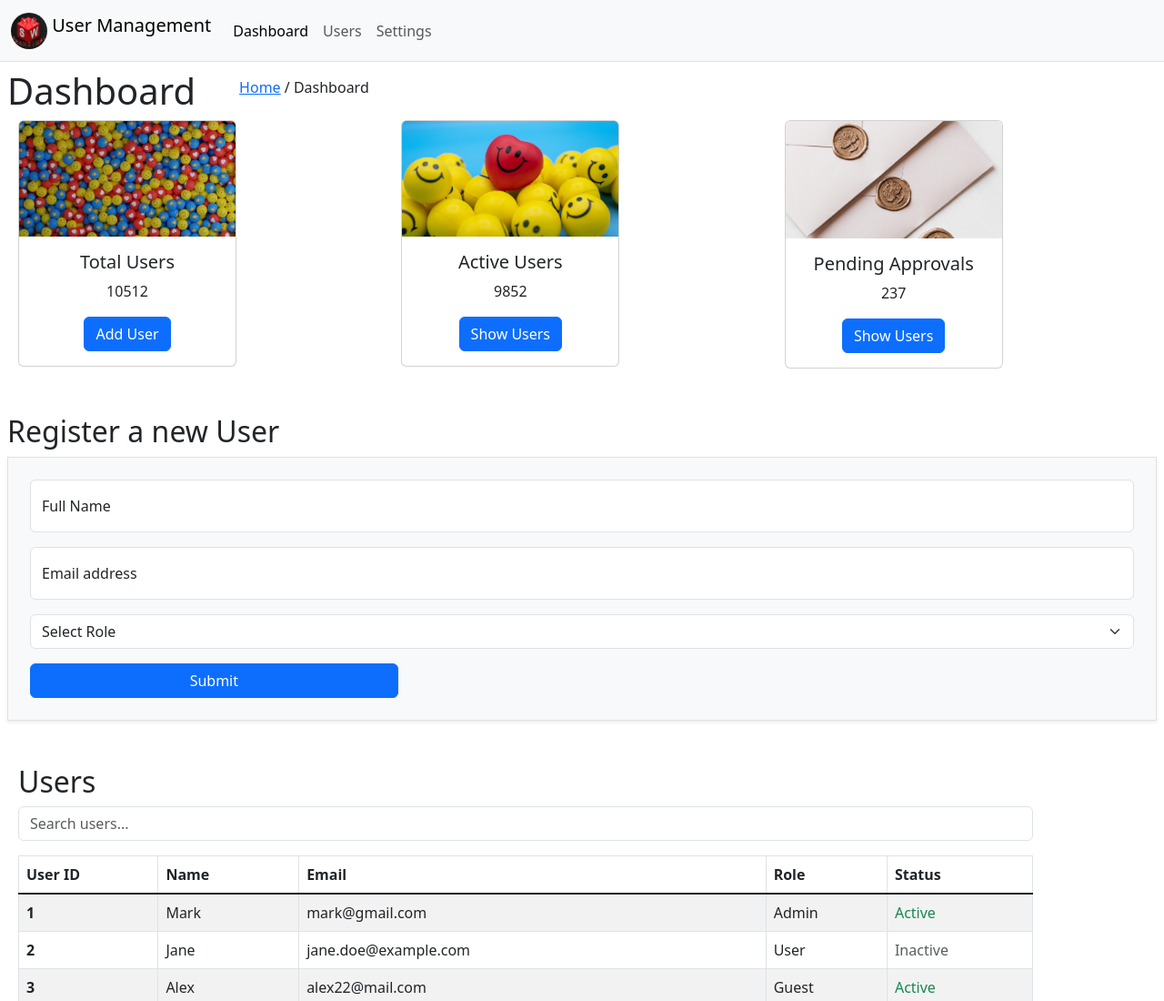
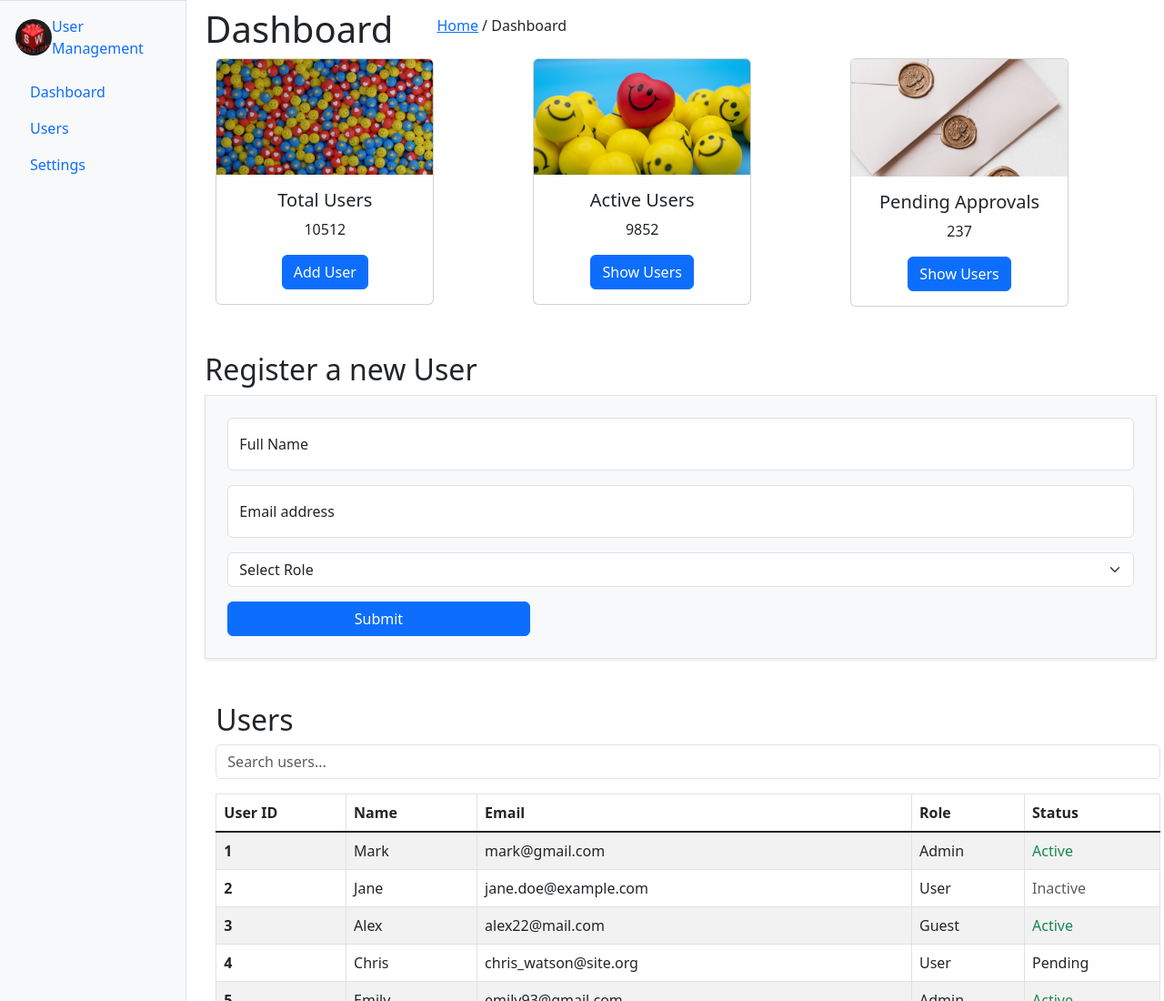
Before and after one commit to DhanushkaChandimal/complete-web-page-with-bootstrap, a plain HTML site: page index.html in a window 1280 px wide. Shown: the top 1100 px of the page at 91% size. Drawn offline with nearby package versions, Linux system fonts and the light colour scheme.

Commit message:
Add side navbar which is display only on large screens

```diff
--- a/index.html
+++ b/index.html
@@ -7,12 +7,29 @@
     <link href="https://cdn.jsdelivr.net/npm/bootstrap@5.3.0/dist/css/bootstrap.min.css" rel="stylesheet">
 </head>
 <body>
+    <div class="row">
 
-    <nav class="navbar navbar-expand-lg bg-body-tertiary border-bottom">
+        <!-- Sidebar Navigation (Visible on large screens only) -->
+        <nav class="col-lg-2 d-none d-lg-block bg-light border">
+            <div class="p-3">
+                <a class="d-flex align-items-center mb-3 text-decoration-none" href="#">
+                    <img src="assets/nav-logo.png" alt="Logo" width="40" height="40" class="d-inline-block align-text-top rounded-circle">
+                    <span>User Management</span>
+                </a>
+                <ul class="nav flex-column">
+                    <li class="nav-item"><a href="#" class="nav-link active">Dashboard</a></li>
+                    <li class="nav-item"><a href="#" class="nav-link">Users</a></li>
+                    <li class="nav-item"><a href="#" class="nav-link">Settings</a></li>
+                </ul>
+            </div>
+        </nav>
+
+        <!-- Top Navbar (hidden by default on small screens) -->
+        <nav class="navbar navbar-expand-md bg-body-tertiary d-lg-none border-bottom">
             <div class="container-fluid d-flex">
                 <a class="navbar-brand" href="#">
                     <img src="assets/nav-logo.png" alt="Logo" width="40" height="40" class="d-inline-block align-text-top rounded-circle">
-                User Management
+                    <span>User Management</span>
                 </a>
                 <button class="navbar-toggler" type="button" data-bs-toggle="collapse" data-bs-target="#navbarSupportedContent" aria-controls="navbarSupportedContent" aria-expanded="false" aria-label="Toggle navigation">
                     <span class="navbar-toggler-icon"></span>
@@ -26,6 +43,8 @@
                 </div>
             </div>
         </nav>
+
+        <main class="col-lg-10">
 
             <div class="d-flex align-items-center gap-5 mt-2 ms-2">
                 <h1>Dashboard</h1>
@@ -81,7 +100,7 @@
                     <label for="floatingInput">Email address</label>
                 </div>
                 <select class="form-select mb-3" required>
-            <option value="" selected>Select Role</option>
+                    <option value="" selected disabled>Select Role</option>
                     <option value="admin">Admin</option>
                     <option value="user">User</option>
                     <option value="guest">Guest</option>
@@ -462,6 +481,8 @@
                     </table>
                 </div>
             </div>
+        </main>
+    </div>
 
     <script src="https://cdn.jsdelivr.net/npm/bootstrap@5.3.0/dist/js/bootstrap.bundle.min.js"></script>
     <script src="scripts/main.js"></script>
```
Lines whose indentation alone changed are shown as unchanged.
